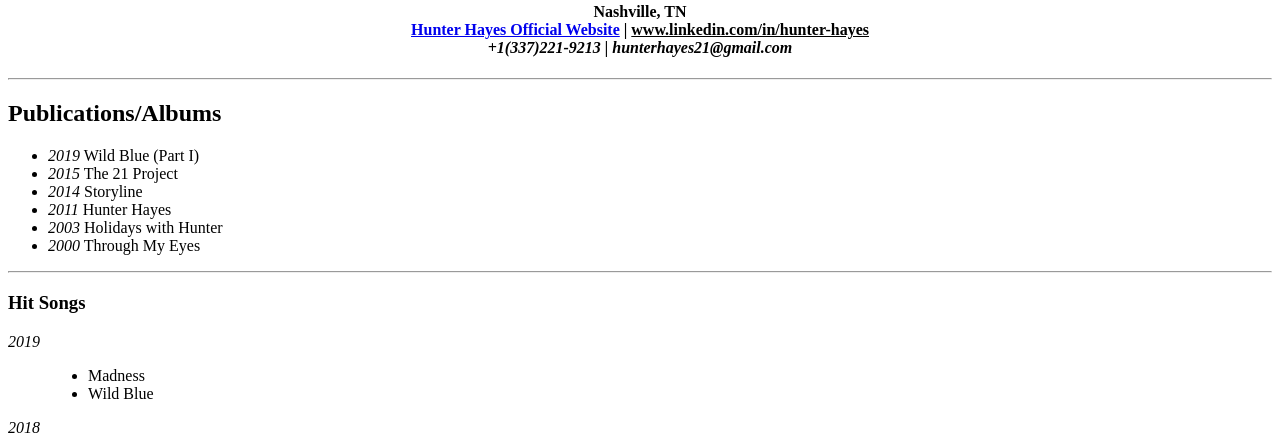
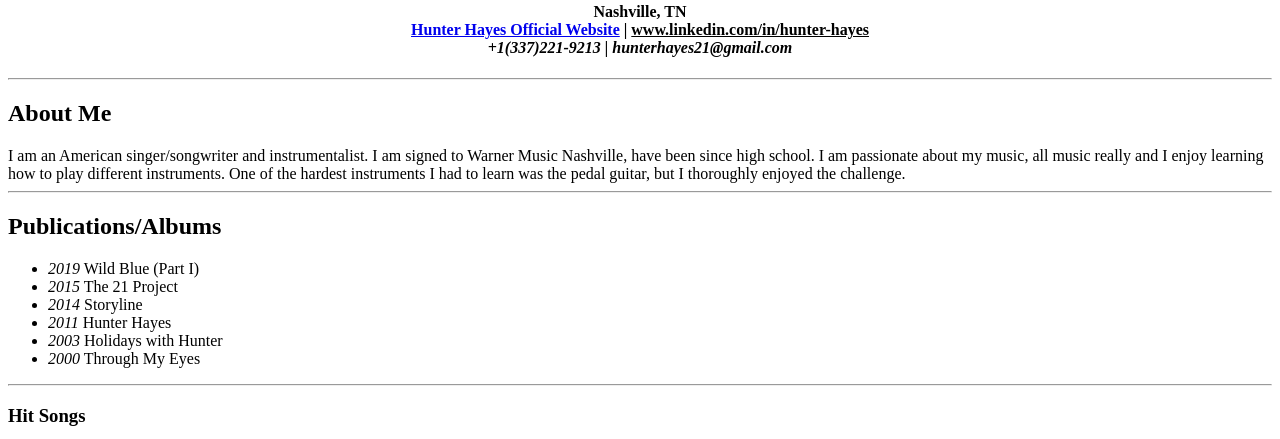
Before and after one commit to KDAldana16/fantasy-resume, a plain HTML site: page index.html in a window 1280 px wide. Shown: the part 402-841 px from the top of the page. Drawn offline with Linux system fonts and the light colour scheme.

Commit message:
Update index.html

```diff
--- a/index.html
+++ b/index.html
@@ -16,6 +16,15 @@
     </address>
      </h4>
 </center>
+<hr>
+<section>
+  <h2>About Me</h2>
+  I am an American singer/songwriter and instrumentalist. I am signed to Warner
+  Music Nashville, have been since high school. I am passionate about my music,
+  all music really and I enjoy learning how to play different instruments.
+  One of the hardest instruments I had to learn was the pedal guitar, but I
+  thoroughly enjoyed the challenge.
+</section>
 <hr>
 <section>
    <h2> Publications/Albums </h2>
```
